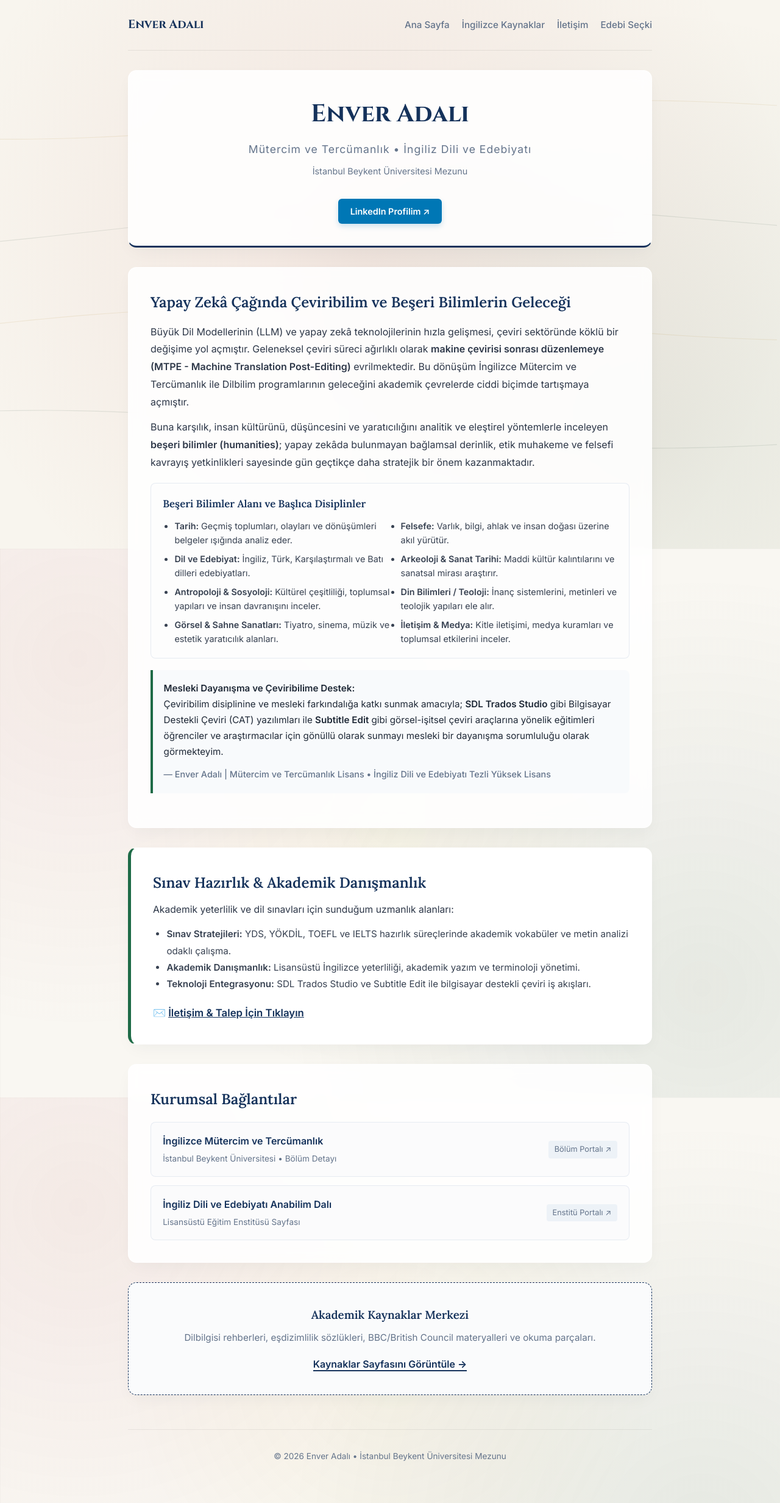
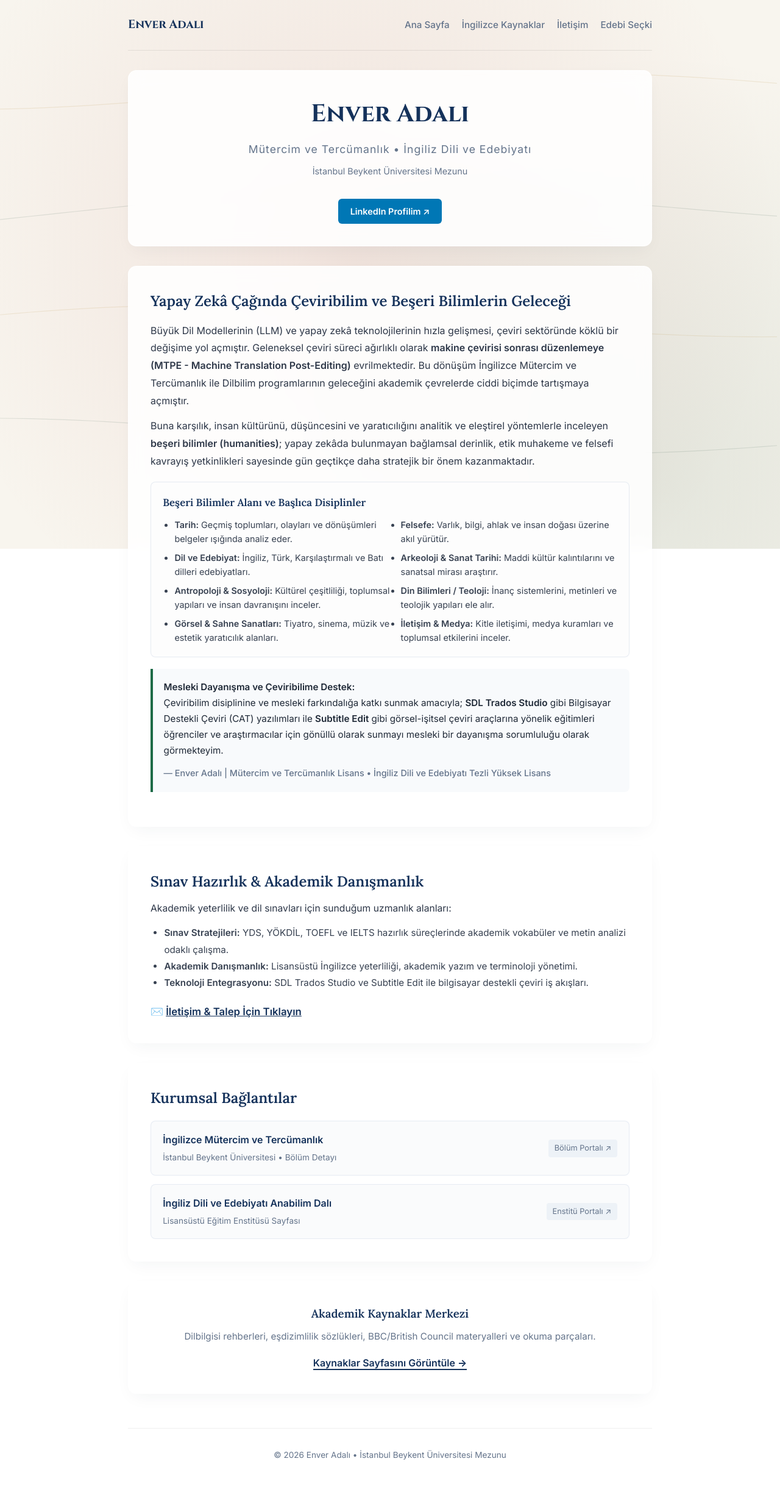
Before and after one commit to adalienver/adalienver.github.io, a Jekyll site: the page built from index.md, in a window 1280 px wide. Shown: the whole page at 61% size. Built offline with Jekyll 4.4.1, drawn with Linux system fonts in a browser that asks for light colours.

Commit message:
Update default.html

```diff
--- a/_layouts/default.html
+++ b/_layouts/default.html
@@ -13,7 +13,6 @@
 
   <style>
     :root {
-      --bg: #f9f7f2;
       --card: rgba(255, 255, 255, 0.88);
       --primary: #15325b;
       --accent: #1e6b47;
@@ -24,37 +23,30 @@
 
     * { box-sizing: border-box; margin: 0; padding: 0; }
 
-    /* YAVAŞÇA DEĞİŞEN VE NEFES ALAN ARKA PLAN (AURORA MOTION) */
+    /* HAREKETLİ TUVAL HER SAYFADA EN ARKADA SABİT KALSIN */
+    #bg-canvas {
+      position: fixed !important;
+      top: 0 !important;
+      left: 0 !important;
+      width: 100vw !important;
+      height: 100vh !important;
+      z-index: -999 !important;
+      pointer-events: none !important;
+      display: block !important;
+    }
+
+    html, body {
+      background: transparent !important;
+      background-color: transparent !important;
+      background-image: none !important;
+    }
+
     body {
       font-family: 'Inter', -apple-system, BlinkMacSystemFont, sans-serif;
       color: var(--text);
       line-height: 1.75;
       padding: 0 1rem 4rem;
       min-height: 100vh;
-      background-color: var(--bg);
-
-      /* Akıcı degrade küreleri + mikro arşiv ızgarası */
-      background-image:
-        radial-gradient(circle at 10% 20%, rgba(186, 68, 77, 0.08) 0%, transparent 45%),
-        radial-gradient(circle at 90% 80%, rgba(42, 85, 68, 0.09) 0%, transparent 50%),
-        radial-gradient(circle at 50% 50%, rgba(212, 175, 55, 0.07) 0%, transparent 55%),
-        linear-gradient(to right, rgba(0,0,0,0.02) 1px, transparent 1px),
-        linear-gradient(to bottom, rgba(0,0,0,0.02) 1px, transparent 1px);
-      background-size: 100% 100%, 100% 100%, 100% 100%, 48px 48px, 48px 48px;
-      background-attachment: fixed;
-      animation: subtleAura 18s ease-in-out infinite alternate;
-    }
-
-    @keyframes subtleAura {
-      0% {
-        background-position: 0% 0%, 100% 100%, 50% 50%, 0 0, 0 0;
-      }
-      50% {
-        background-position: 25% 40%, 75% 60%, 40% 70%, 0 0, 0 0;
-      }
-      100% {
-        background-position: 10% 80%, 90% 20%, 60% 30%, 0 0, 0 0;
-      }
     }
 
     .container {
@@ -69,7 +61,7 @@
       justify-content: space-between;
       align-items: center;
       padding: 1.5rem 0;
-      border-bottom: 1px solid rgba(0, 0, 0, 0.07);
+      border-bottom: 1px solid rgba(0, 0, 0, 0.08);
       margin-bottom: 2rem;
     }
     .nav-brand {
@@ -95,16 +87,17 @@
       color: var(--primary) !important;
     }
 
-    /* KARTLAR: HAFİF ŞEFFAF VE BUZLU CAM */
+    .card, .res-card {
+      background: var(--card) !important;
+      border: 1px solid rgba(255, 255, 255, 0.9) !important;
+      backdrop-filter: blur(12px) !important;
+      -webkit-backdrop-filter: blur(12px) !important;
+      border-radius: 14px;
+      box-shadow: 0 10px 30px -8px rgba(35, 45, 60, 0.06);
+    }
     .card {
-      background: var(--card);
-      border: 1px solid rgba(255, 255, 255, 0.9);
-      backdrop-filter: blur(10px);
-      -webkit-backdrop-filter: blur(10px);
-      border-radius: 14px;
       padding: 2.25rem;
       margin-bottom: 2rem;
-      box-shadow: 0 10px 30px -8px rgba(35, 45, 60, 0.06);
     }
 
     h1, h2, h3, h4 {
@@ -134,7 +127,6 @@
       font-size: 0.9rem;
       font-weight: 600;
       margin-top: 0.5rem;
-      box-shadow: 0 4px 10px rgba(0, 119, 181, 0.2);
     }
 
     .portal-grid {
@@ -148,7 +140,7 @@
       justify-content: space-between;
       align-items: center;
       padding: 1rem 1.2rem;
-      background: rgba(250, 251, 252, 0.8);
+      background: rgba(250, 251, 252, 0.85);
       border: 1px solid var(--border);
       border-radius: 8px;
       text-decoration: none;
@@ -233,7 +225,9 @@
   </style>
 </head>
 <body>
-  <canvas id="bg-canvas" style="position: fixed; top: 0; left: 0; width: 100vw; height: 100vh; z-index: -1; pointer-events: none;"></canvas>
+  <!-- HAREKETLİ CANVAS (EN TEPEDE) -->
+  <canvas id="bg-canvas"></canvas>
+
   <div class="container">
     <nav class="academic-nav">
       <a href="{{ '/' | relative_url }}" class="nav-brand">{{ site.title }}</a>
@@ -283,7 +277,66 @@
     </div>
   </div>
 
+  <!-- CANLI ANİMASYON MOTORU -->
   <script>
+    (function() {
+      const canvas = document.getElementById('bg-canvas');
+      if (!canvas) return;
+      const ctx = canvas.getContext('2d');
+
+      let w, h;
+      function resize() {
+        w = canvas.width = window.innerWidth;
+        h = canvas.height = window.innerHeight;
+      }
+      window.addEventListener('resize', resize);
+      resize();
+
+      let t = 0;
+      function render() {
+        t += 0.0035;
+
+        // Fildişi Taban
+        ctx.fillStyle = '#f8f5ee';
+        ctx.fillRect(0, 0, w, h);
+
+        // Gezinen Kırmızı Işık (Handmaid)
+        const x1 = w * (0.3 + Math.sin(t * 0.9) * 0.2);
+        const y1 = h * (0.3 + Math.cos(t * 0.7) * 0.2);
+        const g1 = ctx.createRadialGradient(x1, y1, 20, x1, y1, w * 0.55);
+        g1.addColorStop(0, 'rgba(165, 42, 42, 0.09)');
+        g1.addColorStop(1, 'rgba(165, 42, 42, 0)');
+        ctx.fillStyle = g1;
+        ctx.fillRect(0, 0, w, h);
+
+        // Gezinen Yeşil Işık (Brave New World)
+        const x2 = w * (0.7 + Math.cos(t * 0.8) * 0.2);
+        const y2 = h * (0.7 + Math.sin(t * 1.1) * 0.2);
+        const g2 = ctx.createRadialGradient(x2, y2, 20, x2, y2, w * 0.55);
+        g2.addColorStop(0, 'rgba(30, 80, 50, 0.09)');
+        g2.addColorStop(1, 'rgba(30, 80, 50, 0)');
+        ctx.fillStyle = g2;
+        ctx.fillRect(0, 0, w, h);
+
+        // Canlı Dalgalanan Edebi Çizgiler
+        ctx.lineWidth = 1.2;
+        for (let i = 0; i < 4; i++) {
+          ctx.beginPath();
+          ctx.strokeStyle = i % 2 === 0 ? 'rgba(180, 140, 60, 0.15)' : 'rgba(30, 70, 50, 0.12)';
+          const yBase = h * (0.15 + i * 0.22);
+          for (let x = 0; x <= w; x += 25) {
+            const y = yBase + Math.sin(x * 0.003 + t * 2 + i) * 35 + Math.cos(x * 0.001 - t + i) * 20;
+            if (x === 0) ctx.moveTo(x, y);
+            else ctx.lineTo(x, y);
+          }
+          ctx.stroke();
+        }
+
+        requestAnimationFrame(render);
+      }
+      render();
+    })();
+
     function openContactModal() {
       var modal = document.getElementById('contactModal');
       if (modal) {
@@ -299,60 +352,5 @@
       }
     }
   </script>
-  <script>
-  const canvas = document.getElementById('bg-canvas');
-  const ctx = canvas.getContext('2d');
-  let w, h, t = 0;
-
-  function resize() {
-    w = canvas.width = window.innerWidth;
-    h = canvas.height = window.innerHeight;
-  }
-  window.addEventListener('resize', resize);
-  resize();
-
-  function animate() {
-    t += 0.003; // Yumuşak ve sakin akış hızı
-
-    // Açık parşömen / fildişi taban
-    ctx.fillStyle = '#f8f5ee';
-    ctx.fillRect(0, 0, w, h);
-
-    // 1. Küre: Handmaid Crimson (Yavaşça gezinen yumuşak kırmızı aura)
-    const x1 = w * (0.35 + Math.sin(t * 0.9) * 0.18);
-    const y1 = h * (0.3 + Math.cos(t * 0.7) * 0.18);
-    const g1 = ctx.createRadialGradient(x1, y1, 20, x1, y1, w * 0.55);
-    g1.addColorStop(0, 'rgba(165, 42, 42, 0.08)');
-    g1.addColorStop(1, 'rgba(165, 42, 42, 0)');
-    ctx.fillStyle = g1;
-    ctx.fillRect(0, 0, w, h);
-
-    // 2. Küre: Brave New World Hatchery Sage (Yavaşça gezinen yeşil aura)
-    const x2 = w * (0.7 + Math.cos(t * 0.8) * 0.18);
-    const y2 = h * (0.65 + Math.sin(t * 1.1) * 0.18);
-    const g2 = ctx.createRadialGradient(x2, y2, 20, x2, y2, w * 0.55);
-    g2.addColorStop(0, 'rgba(30, 80, 50, 0.08)');
-    g2.addColorStop(1, 'rgba(30, 80, 50, 0)');
-    ctx.fillStyle = g2;
-    ctx.fillRect(0, 0, w, h);
-
-    // Canlı akan ince edebi dalga hatları
-    ctx.lineWidth = 1.1;
-    for (let i = 0; i < 4; i++) {
-      ctx.beginPath();
-      ctx.strokeStyle = i % 2 === 0 ? 'rgba(180, 140, 60, 0.13)' : 'rgba(30, 70, 50, 0.11)';
-      const yBase = h * (0.2 + i * 0.2);
-      for (let x = 0; x <= w; x += 25) {
-        const y = yBase + Math.sin(x * 0.003 + t * 2 + i) * 35 + Math.cos(x * 0.001 - t + i) * 20;
-        if (x === 0) ctx.moveTo(x, y);
-        else ctx.lineTo(x, y);
-      }
-      ctx.stroke();
-    }
-
-    requestAnimationFrame(animate);
-  }
-  animate();
-</script>
 </body>
 </html>
```
